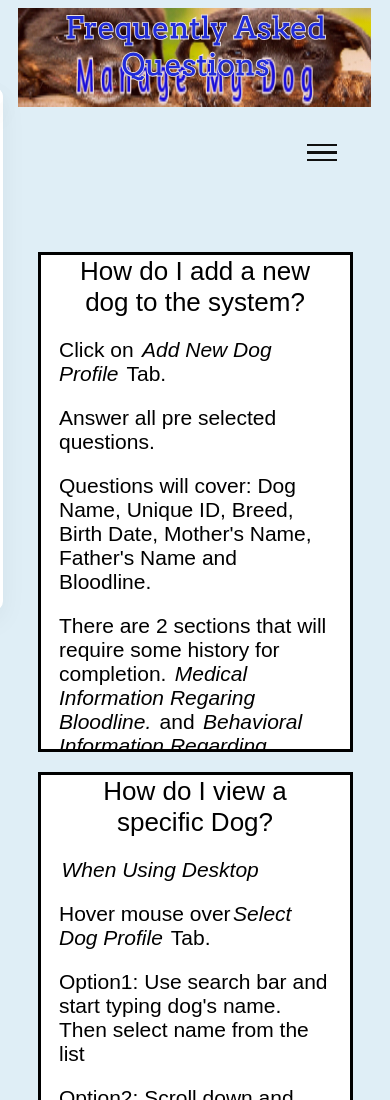
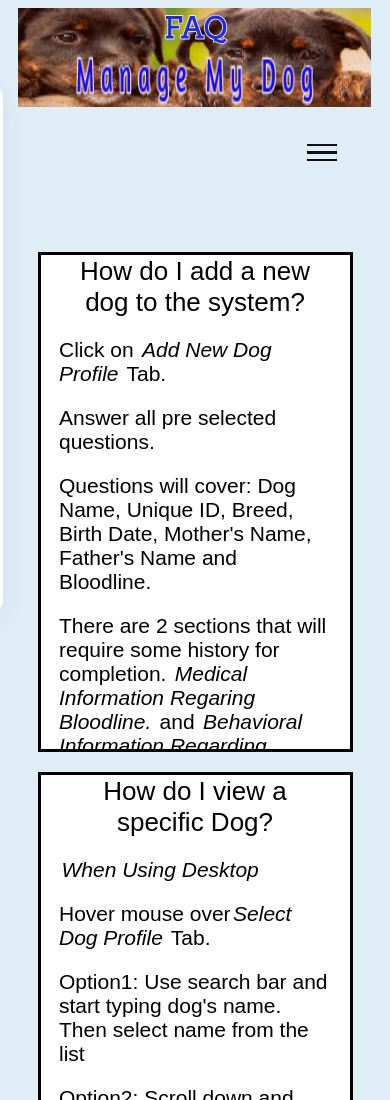
Before and after one commit to Mikelabu/ManageMyDog, a website: page html/faq.html in a window 390 px wide. Shown: the top 1100 px of the page. Drawn offline with Linux system fonts and the light colour scheme; a web font is replaced by a local one.

Commit message:
adjusting mobile view

```diff
--- a/html/faq.html
+++ b/html/faq.html
@@ -37,7 +37,7 @@
     <header class="header">
       <div class="headerLogo">
         <center>
-          <h1 class="pageDescription">Frequently Asked Questions</h1>
+          <h1 class="pageDescription">FAQ</h1>
         </center>
         <!-- <center><img src="images/1320x200 MangeMyDog.jpg" /></center> -->
       </div>
```
